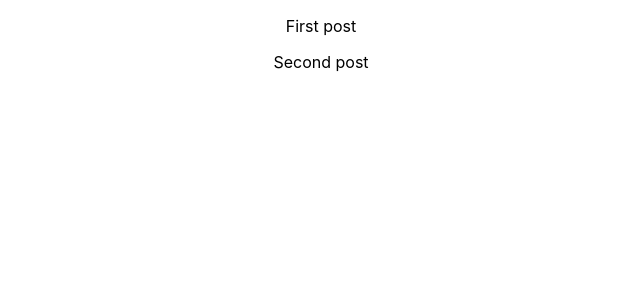
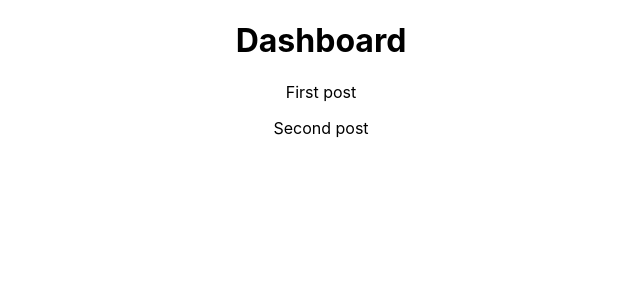
Before and after one commit to charlie-galb/acebook-team-lifesavers-frontend, a React (Create React App) app: page /dashboard in a window 1280 px wide. Shown: the top 300 px of the page, without its empty margins (319-959 px from the left). Built offline with nearby package versions, Linux system fonts and the light colour scheme.

Commit message:
Home and dashboard pages created

```diff
--- a/package.json
+++ b/package.json
@@ -8,6 +8,8 @@
     "@testing-library/user-event": "^12.2.2",
     "react": "^17.0.1",
     "react-dom": "^17.0.1",
+    "react-router": "^5.2.0",
+    "react-router-dom": "^5.2.0",
     "react-scripts": "4.0.1",
     "web-vitals": "^0.2.4"
   },
--- a/src/App.js
+++ b/src/App.js
@@ -1,6 +1,9 @@
 import './App.css';
 import React, { Component } from 'react';
 import Posts from './components/Posts.js';
+import { BrowserRouter, Switch, Route } from 'react-router-dom';
+import Home from './components/Home.js';
+import Dashboard from './components/Dashboard.js'
 
 class App extends Component {
   state = {
@@ -22,6 +25,12 @@ class App extends Component {
   render(){
     return (
       <div className="App">
+        <BrowserRouter>
+        <Switch>
+          <Route exact path={"/"} component={Home} />
+          <Route exact path={"/dashboard"} component={Dashboard} />
+        </Switch>
+        </BrowserRouter>
         <Posts posts={this.state.posts}/>
       </div>
   );
--- a/src/components/Dashboard.js
+++ b/src/components/Dashboard.js
@@ -0,0 +1,13 @@
+import React, { Component } from 'react'
+
+const Dashboard = () => {
+  return (
+    <div>
+      <div>
+        <h1>Dashboard</h1>
+      </div>
+    </div>
+  );
+};
+
+export default Dashboard;
--- /dev/null
+++ b/src/components/Home.js
@@ -0,0 +1,13 @@
+import React, { Component } from 'react'
+
+export class Home extends Component {
+  render() {
+    return (
+      <div>
+        <h1>Home</h1>
+      </div>
+    )
+  }
+}
+
+export default Home
--- a/src/components/PostItem.js
+++ b/src/components/PostItem.js
@@ -1,4 +1,4 @@
-import React, { Component } from 'react'
+import React, { Component } from 'react';
 import PropTypes from 'prop-types';
 
 export class PostItem extends Component {
--- a/src/components/Posts.js
+++ b/src/components/Posts.js
@@ -1,6 +1,6 @@
 import { render } from '@testing-library/react';
 import React, { Component } from 'react';
-import PostItem from './Postitem.js';
+import PostItem from './PostItem.js';
 import PropTypes from 'prop-types';
 
 class Posts extends Component {
```
Also changed, not shown: 2 other files (tests, documents, lock files or other folders).
